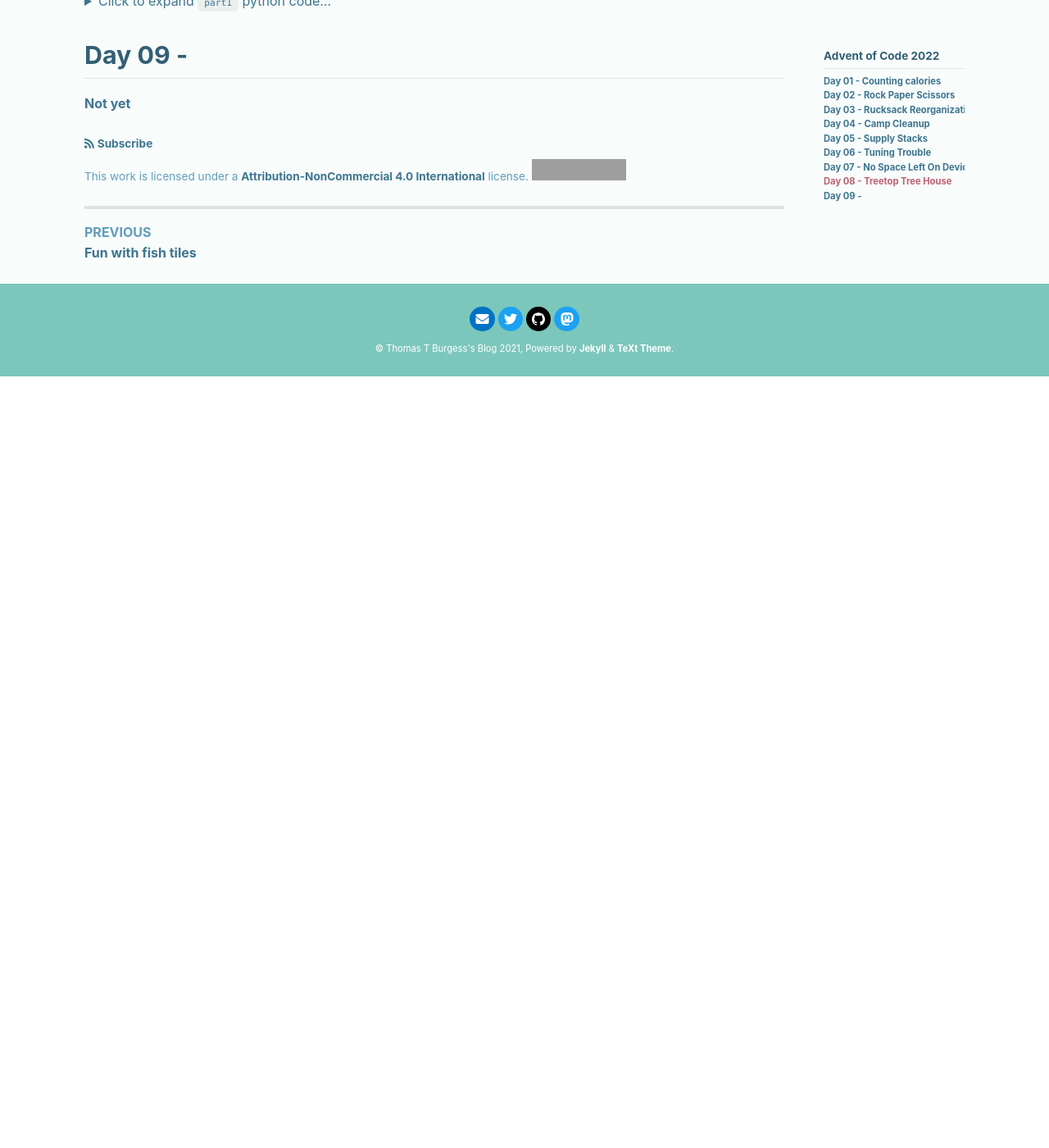
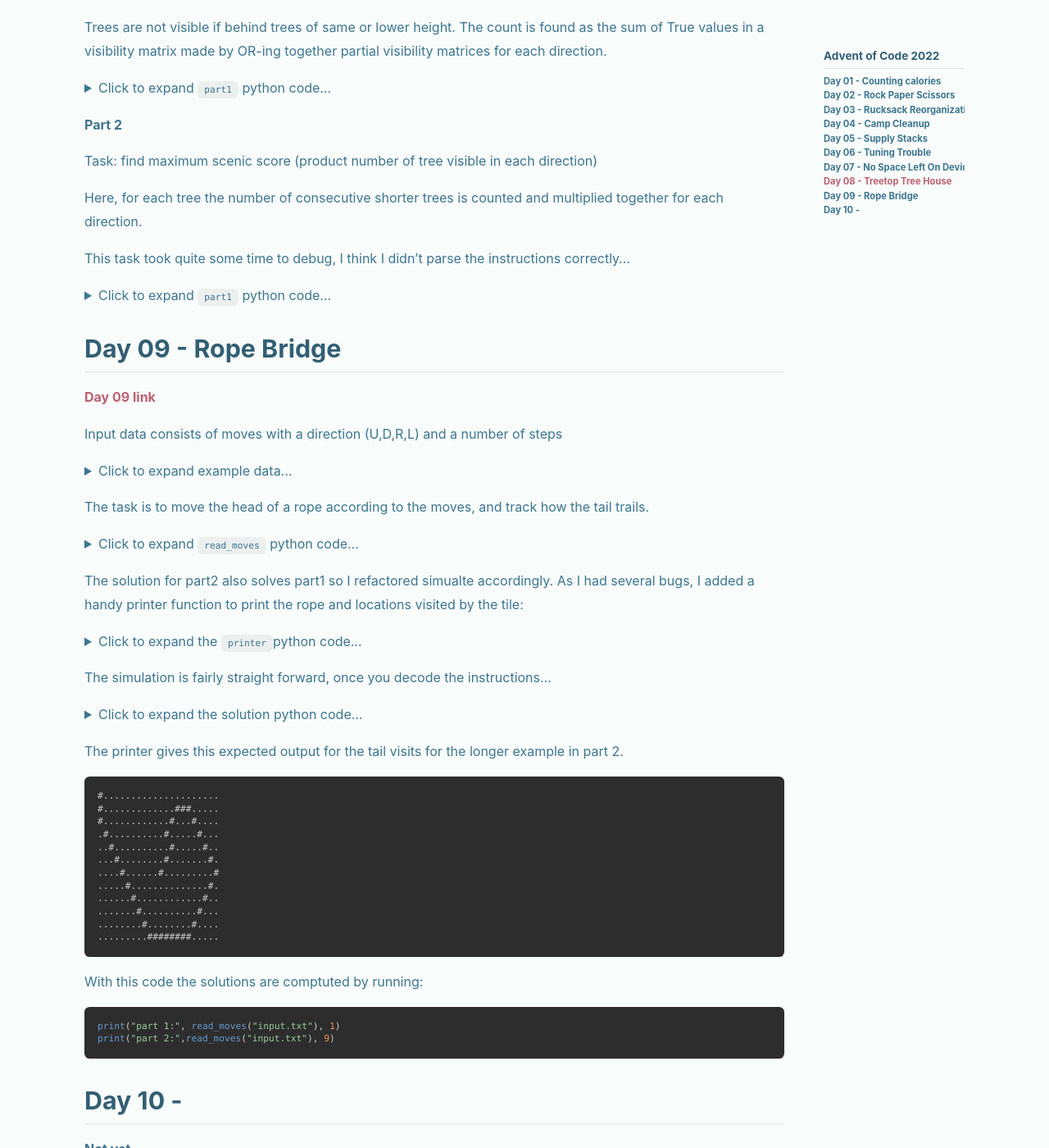
Before and after one commit to thomasburgess/thomasburgess.github.io, a Jekyll site: the page built from _posts/2022-12-01-aoc22.md, in a window 1280 px wide and 1400 px high, scrolled down 6110 px. Shown: the whole window at 82% size. Built offline with Jekyll 4.4.1, drawn with Linux system fonts in a browser that asks for light colours; nearby versions of some CDN libraries; comment, search, counter and statistics services are not loaded; before the commit the page ends 6569 px from its top, so only the background shows below that; some of the changed text lies outside the part shown; grey boxes are pictures that could not be loaded.

Commit message:
aoc2022: day09 added

````diff
--- a/_posts/2022-12-01-aoc22.md
+++ b/_posts/2022-12-01-aoc22.md
@@ -48,6 +48,8 @@ if __name__ == "__main__":
 I'll keep my code on this [github repository](https://github.com/thomasburgess/advent2022).
 
 ## Day 01 - Counting calories
+
+[Day 01 link](https://adventofcode.com/2022/day/1)
 
 Lines in a group have a single integer, blank lines separate groups.
 
@@ -109,6 +111,7 @@ sum(sorted(read_sums("day01_input.txt"))[-3:])
 
 ## Day 02 - Rock Paper Scissors
 
+[Day 02 link](https://adventofcode.com/2022/day/2)
 
 Data: rows with games, the first column is the opponent move, and the second is the player move.
 
@@ -178,6 +181,8 @@ def part2(strats: list[int]) -> int:
 ```
 
 ## Day 03 - Rucksack Reorganization
+
+[Day 03 link](https://adventofcode.com/2022/day/3)
 
 Each row of data is a rucksack with a string of characters `[a-zA-Z]`.
 
@@ -253,6 +258,8 @@ def part2(sacks: list[list[int]]) -> int:
 
 ## Day 04 - Camp Cleanup
 
+[Day 04 link](https://adventofcode.com/2022/day/4)
+
 Each row shows a pair separated by `,`, each entry is a range `low-high`.
 
 {% details Click to expand example data... %}
@@ -319,6 +326,8 @@ def count_overlaps(pairs: list[list[int]]) -> int:
 {% enddetails %}
 
 ## Day 05 - Supply Stacks
+
+[Day 05 link](https://adventofcode.com/2022/day/6)
 
 The data is split into two parts separated by a blank line. In the first part, stacks of items are listed in columns, with column index on the last row (this index can be ignored). Items are on the form `[X]` where `X` is a single character item id. In the second part a sequence of moves with item count count, source column, destination column are listed.
 
@@ -394,6 +403,8 @@ This is solved with `apply_moves` and `reverse=False`.
 
 ## Day 06 - Tuning Trouble
 
+[Day 06 link](https://adventofcode.com/2022/day/6)
+
 5 examples are given.
 
 {% details Click to expand example data... %}
@@ -427,6 +438,8 @@ def find_start(message: str, n: int) -> int:
 Plugging in `n=4` into this gives the correct solution for part 1, and part 2 likewise with `n=14`.
 
 ## Day 07 - No Space Left On Device
+
+[Day 07 link](https://adventofcode.com/2022/day/7)
 
 A file system is explored using `cd` and `ls`. The first `cd` is always to `/` and `ls` are always in current directory. Lines with commands starts with `$`. Listings of directories start with `dir`, and listings of file starts with file size.
 
@@ -531,6 +544,8 @@ def part2(data: dict, total=70000000, req=30000000) -> int:
 
 
 ## Day 08 - Treetop Tree House
+
+[Day 08 link](https://adventofcode.com/2022/day/8)
 
 Data are heights of trees on a square grid.
 
@@ -638,5 +653,117 @@ def scenic(data: tuple[tuple[int]]) -> int:
 ```
 {% enddetails %}
 
-## Day 09 -
+## Day 09 - Rope Bridge
+
+[Day 09 link](https://adventofcode.com/2022/day/9)
+
+Input data consists of moves with a direction (U,D,R,L) and a number of steps
+
+{% details Click to expand example data... %}
+```
+R 4
+U 4
+L 3
+D 1
+R 4
+D 1
+L 5
+R 2
+```
+{% enddetails %}
+
+The task is to move the head of a rope according to the moves, and track how the tail trails.
+
+{% details Click to expand `read_moves` python code... %}
+```python
+def read_moves(path: str) -> list[tuple[str, int]]:
+    with open(path, "r") as f:
+        return list(
+            map(lambda x: (x[0], int(x[1])), (line.split() for line in f.readlines()))
+        )
+```
+{% enddetails %}
+
+The solution for part2 also solves part1 so I refactored simualte accordingly. As I had several bugs, I added a handy printer function to print the rope and locations visited by the tile:
+
+{% details Click to expand the `printer`python code... %}
+```python
+def printer(x: list[list[int]], hashes: bool = False):
+    c = ["#" if hashes else str(i) for i in range(len(x))]
+    if not hashes:
+        c[0] = "H"
+    sx = [s[0] for s in x]
+    minx, maxx = min(sx), max(sx)
+    sy = [s[1] for s in x]
+    miny, maxy = min(sy), max(sy)
+    for j in list(range(miny, maxy + 1))[::-1]:
+        print(
+            "".join(
+                [
+                    c[x.index([i, j])] if [i, j] in x else "."
+                    for i in list(range(minx, maxx + 1))[::-1]
+                ]
+            )
+        )
+```
+{% enddetails %}
+
+The simulation is fairly straight forward, once you decode the instructions...
+
+{% details Click to expand the solution python code... %}
+```python
+def sign(x: int) -> int:
+    return (x > 0) - (x < 0)
+
+def simulate(data, n=9, show=False):
+    x = [[0, 0] for i in range(n + 1)]
+    DELTA = {"U": (0, 1), "D": (0, -1), "R": (-1, 0), "L": (1, 0)}
+    visited = {(0, 0)}
+    for direction, steps in data:
+        if show:
+            print(f"=== {direction} {steps} ===")
+        d = DELTA[direction]
+        for step in range(steps):
+            # Update head
+            x[0] = [x[0][0] + d[0], x[0][1] + d[1]]
+            # Update tail
+            for i in range(1, len(x)):
+                dt = [x[i - 1][0] - x[i][0], x[i - 1][1] - x[i][1]]
+                if abs(dt[0]) > 1 or abs(dt[1]) > 1:
+                    x[i][0] += sign(dt[0])
+                    x[i][1] += sign(dt[1])
+            visited.add(tuple(x[-1]))
+        if show:
+            printer(x)
+    if show:
+        print("VISITED")
+        printer(list(list(x) for x in visited), hashes=True)
+    return len(visited)
+```
+{% enddetails %}
+
+The printer gives this expected output for the tail visits for the longer example in part 2.
+```
+#.....................
+#.............###.....
+#............#...#....
+.#..........#.....#...
+..#..........#.....#..
+...#........#.......#.
+....#......#.........#
+.....#..............#.
+......#............#..
+.......#..........#...
+........#........#....
+.........########.....
+```
+
+With this code the solutions are comptuted by running:
+
+```python
+print("part 1:", read_moves("input.txt"), 1)
+print("part 2:",read_moves("input.txt"), 9)
+```
+
+## Day 10 -
 **Not yet**
````
